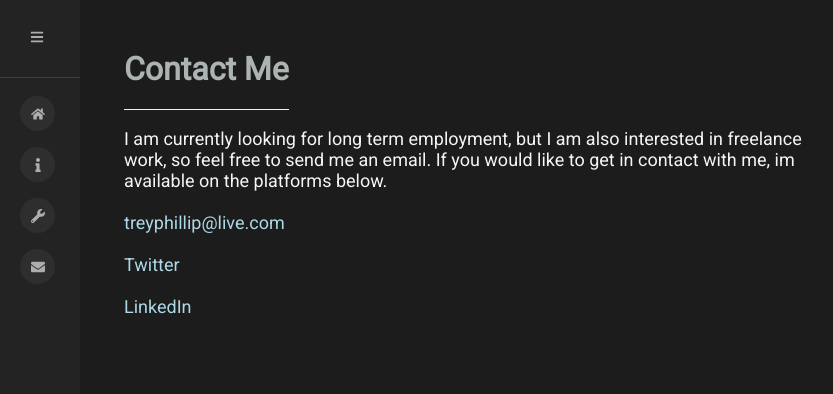
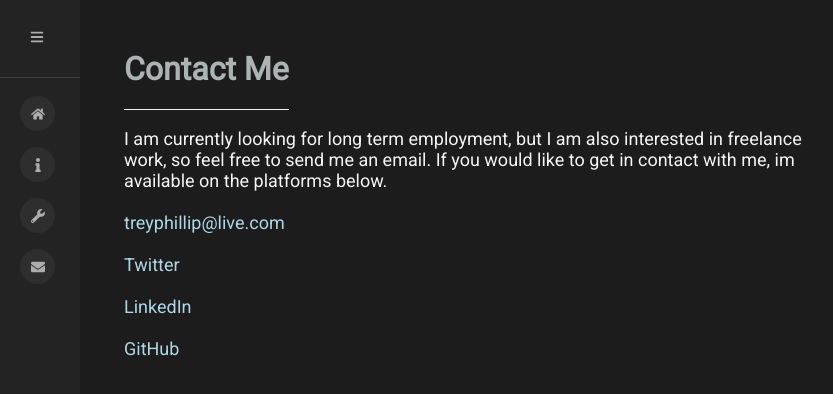
Before and after one commit to TreyPhillip/Portfolio, a React (Create React App) app: page /#/ in a window 1280 px wide. Both pictures are taken after a click on the button "Contact Me". Shown: the top 394 px of the page, without its empty margins (0-833 px from the left). Built offline with nearby package versions, Linux system fonts and the light colour scheme.

Commit message:
github link

```diff
--- a/src/components/Contact/Contact.js
+++ b/src/components/Contact/Contact.js
@@ -2,19 +2,19 @@ import React, { Component } from 'react';
 
 class Contact extends Component {
 	render() {
-        const email = <a href={"mailto: treyphillip@live.com"}>treyphillip@live.com</a>;
-        const twitter = <a href={"https://twitter.com/RealTreyPhillip"}>Twitter</a>;
-        const linkedin = <a href={"https://www.linkedin.com/in/treyphillip/"}>LinkedIn</a>;
+		const email = <a href={'mailto: treyphillip@live.com'}>treyphillip@live.com</a>;
+		const twitter = <a href={'https://twitter.com/RealTreyPhillip'}>Twitter</a>;
+		const linkedin = <a href={'https://www.linkedin.com/in/treyphillip/'}>LinkedIn</a>;
+		const GitHub = <a href={'https://github.com/TreyPhillip'}>GitHub</a>;
 		return (
 			<main>
 				<header className="head">
 					<h1>Contact Me</h1>
 				</header>
 				<p className="block">
-                    I am currently looking for long term employment, but I am also
-                    interested in freelance work, so feel free to send me an email.
-                    If you would like to get in contact with me, im available on the
-                    platforms below.
+					I am currently looking for long term employment, but I am also interested in freelance work, so feel
+					free to send me an email. If you would like to get in contact with me, im available on the platforms
+					below.
 					<br />
 					<br />
 					{email}
@@ -24,6 +24,9 @@ class Contact extends Component {
 					<br />
 					<br />
 					{linkedin}
+					<br />
+					<br />
+					{GitHub}
 				</p>
 			</main>
 		);
```
Lines whose indentation alone changed are shown as unchanged.
